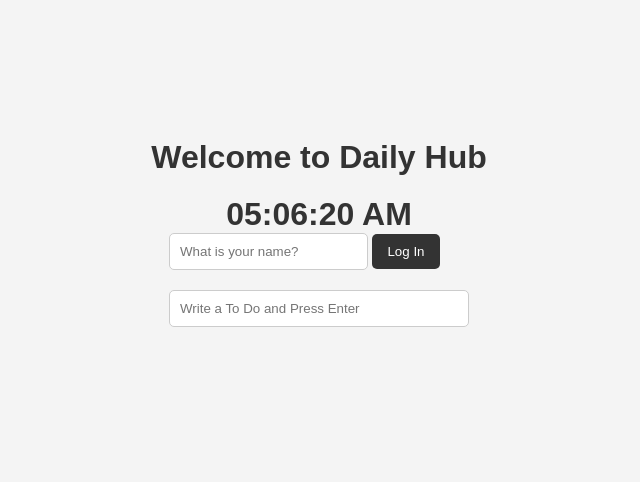
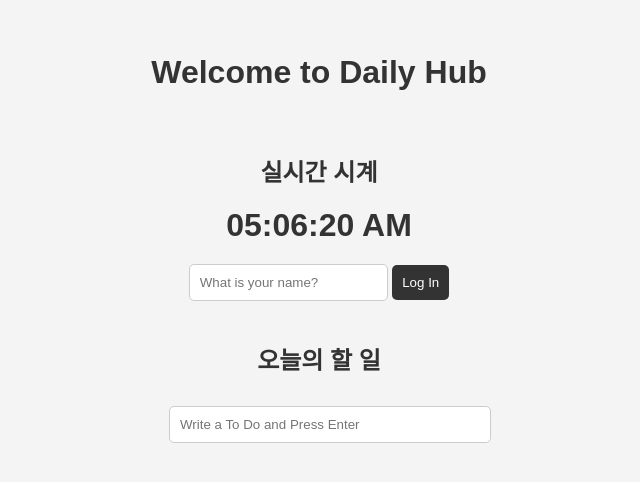
Before and after one commit to Hyeon-Excel/daily-hub, a plain HTML site: page index.html in a window 1280 px wide. Shown: the part 162-644 px from the top of the page, without its empty margins (321-961 px from the left). Drawn offline with Linux system fonts and the light colour scheme.

Commit message:
feat: 로그인 및 할 일 목록 섹션 구조 개선 및 스타일 일부 수정

```diff
--- a/index.html
+++ b/index.html
@@ -13,19 +13,22 @@
         <h1>Welcome to Daily Hub</h1>
     </header>
     <main>
-        <section class="live-clock">
-            <div></div>
+        <section id="clock-section">
+            <h2>실시간 시계</h2>
+            <div id="clock"></div>
         </section>
-        <section class="login-form-section">
+        <section id="login-section">
+            <h2 class="hidden">로그인</h2>
             <form id="login-form">
                 <input type="text" placeholder="What is your name?" required />
                 <button>Log In</button>
             </form>
         </section>
-        <section class="welcome-section">
+        <section id="greeting-section" class="hidden">
             <h2 id="greeting"></h2>
         </section>
-        <section class="todo-section">
+        <section id="todo-section">
+            <h2>오늘의 할 일</h2>
             <form id="todo-form">
                 <input type="text" placeholder="Write a To Do and Press Enter" required />
             </form>
--- a/main.js
+++ b/main.js
@@ -1,13 +1,38 @@
-const loginForm = document.querySelector("#login-form");
-const loginInput = document.querySelector("#login-form input");
-const greeting = document.querySelector("#greeting");
+// main.js
 
-const HIDDEN_CLASSNAME = "hidden";
-const USERNAME_KEY = "username";
+// --- Clock ---
+(function () {
+    const clock = document.querySelector('#clock');
+
+    function updateClock() {
+        const now = new Date();
+        const options = {
+            hour: '2-digit',
+            minute: '2-digit',
+            second: '2-digit',
+            hour12: true
+        };
+        clock.textContent = now.toLocaleTimeString('en-US', options);
+    }
+
+    setInterval(updateClock, 1000);
+    updateClock(); // Initial call
+})();
+
+// --- Login ---
+(function () {
+    const loginSection = document.querySelector('#login-section');
+    const loginForm = document.querySelector('#login-form');
+    const loginInput = loginForm.querySelector('input');
+    const greetingSection = document.querySelector('#greeting-section');
+    const greeting = greetingSection.querySelector('#greeting');
+
+    const HIDDEN_CLASSNAME = 'hidden';
+    const USERNAME_KEY = 'username';
 
     function onLoginSubmit(event) {
         event.preventDefault();
-    loginForm.classList.add(HIDDEN_CLASSNAME);
+        loginSection.classList.add(HIDDEN_CLASSNAME);
         const username = loginInput.value;
         localStorage.setItem(USERNAME_KEY, username);
         paintGreetings(username);
@@ -15,24 +40,26 @@ function onLoginSubmit(event) {
 
     function paintGreetings(username) {
         greeting.innerText = `Hello ${username}`;
-    greeting.classList.remove(HIDDEN_CLASSNAME);
+        greetingSection.classList.remove(HIDDEN_CLASSNAME);
     }
 
     const savedUsername = localStorage.getItem(USERNAME_KEY);
 
     if (savedUsername === null) {
-    loginForm.classList.remove(HIDDEN_CLASSNAME);
-    loginForm.addEventListener("submit", onLoginSubmit);
+        loginSection.classList.remove(HIDDEN_CLASSNAME);
+        loginForm.addEventListener('submit', onLoginSubmit);
     } else {
         paintGreetings(savedUsername);
     }
+})();
 
-const toDoForm = document.getElementById("todo-form");
-const toDoInput = document.querySelector("#todo-form input");
-const toDoList = document.getElementById("todo-list");
+// --- To-Do List ---
+(function () {
+    const toDoForm = document.getElementById('todo-form');
+    const toDoInput = toDoForm.querySelector('input');
+    const toDoList = document.getElementById('todo-list');
 
-const TODOS_KEY = "todos";
-
+    const TODOS_KEY = 'todos';
     let toDos = [];
 
     function saveToDos() {
@@ -47,13 +74,13 @@ function deleteToDo(event) {
     }
 
     function paintToDo(newTodo) {
-    const li = document.createElement("li");
+        const li = document.createElement('li');
         li.id = newTodo.id;
-    const span = document.createElement("span");
+        const span = document.createElement('span');
         span.innerText = newTodo.text;
-    const button = document.createElement("button");
-    button.innerText = "❌";
-    button.addEventListener("click", deleteToDo);
+        const button = document.createElement('button');
+        button.innerText = '❌';
+        button.addEventListener('click', deleteToDo);
         li.appendChild(span);
         li.appendChild(button);
         toDoList.appendChild(li);
@@ -62,7 +89,7 @@ function paintToDo(newTodo) {
     function handleToDoSubmit(event) {
         event.preventDefault();
         const newTodo = toDoInput.value;
-    toDoInput.value = "";
+        toDoInput.value = '';
         const newTodoObj = {
             text: newTodo,
             id: Date.now(),
@@ -72,7 +99,7 @@ function handleToDoSubmit(event) {
         saveToDos();
     }
 
-toDoForm.addEventListener("submit", handleToDoSubmit);
+    toDoForm.addEventListener('submit', handleToDoSubmit);
 
     const savedToDos = localStorage.getItem(TODOS_KEY);
 
@@ -81,18 +108,4 @@ if (savedToDos !== null) {
         toDos = parsedToDos;
         parsedToDos.forEach(paintToDo);
     }
-
-const liveClock = document.querySelector('.live-clock div');
-
-function updateClock() {
-    const now = new Date();
-    const options = {
-        hour: '2-digit',
-        minute: '2-digit',
-        second: '2-digit',
-        hour12: true
-    };
-    liveClock.textContent = now.toLocaleTimeString('en-US', options);
-}
-
-setInterval(updateClock, 1000);
+})();
--- a/style.css
+++ b/style.css
@@ -1,9 +1,9 @@
-* {
-    margin: 0;
-    padding: 0;
-    box-sizing: border-box;
+/* General-purpose classes */
+.hidden {
+    display: none;
 }
 
+/* Layout */
 body {
     font-family: Arial, sans-serif;
     background-color: #f4f4f4;
@@ -20,34 +20,46 @@ header {
     margin-bottom: 20px;
 }
 
-.live-clock {
-    font-size: 2em;
-    font-weight: bold;
+main {
+    display: flex;
+    flex-direction: column;
+    align-items: center;
+    gap: 20px;
+}
+
+section {
     text-align: center;
 }
 
-.welcome-message {
-    text-align: center;
-    margin-top: 20px;
+/* #clock-section */
+#clock {
+    font-size: 2em;
+    font-weight: bold;
 }
 
-.hidden {
-    display: none;
-}
-
-#login-form input {
+/* #login-section & #greeting-section */
+#login-form input,
+#login-form button {
     padding: 10px;
     border: 1px solid #ccc;
     border-radius: 5px;
 }
 
 #login-form button {
-    padding: 10px 15px;
     border: none;
     background-color: #333;
     color: #fff;
-    border-radius: 5px;
     cursor: pointer;
+}
+
+#greeting {
+    font-size: 1.5em;
+    font-weight: bold;
+}
+
+/* #todo-section */
+#todo-section {
+    width: 300px;
 }
 
 #todo-form input {
@@ -55,13 +67,12 @@ header {
     padding: 10px;
     border: 1px solid #ccc;
     border-radius: 5px;
-    margin-top: 20px;
+    margin-top: 10px;
 }
 
 #todo-list {
     list-style: none;
     padding: 0;
-    width: 300px;
     margin-top: 10px;
 }
 
```
Lines whose indentation alone changed are shown as unchanged.
